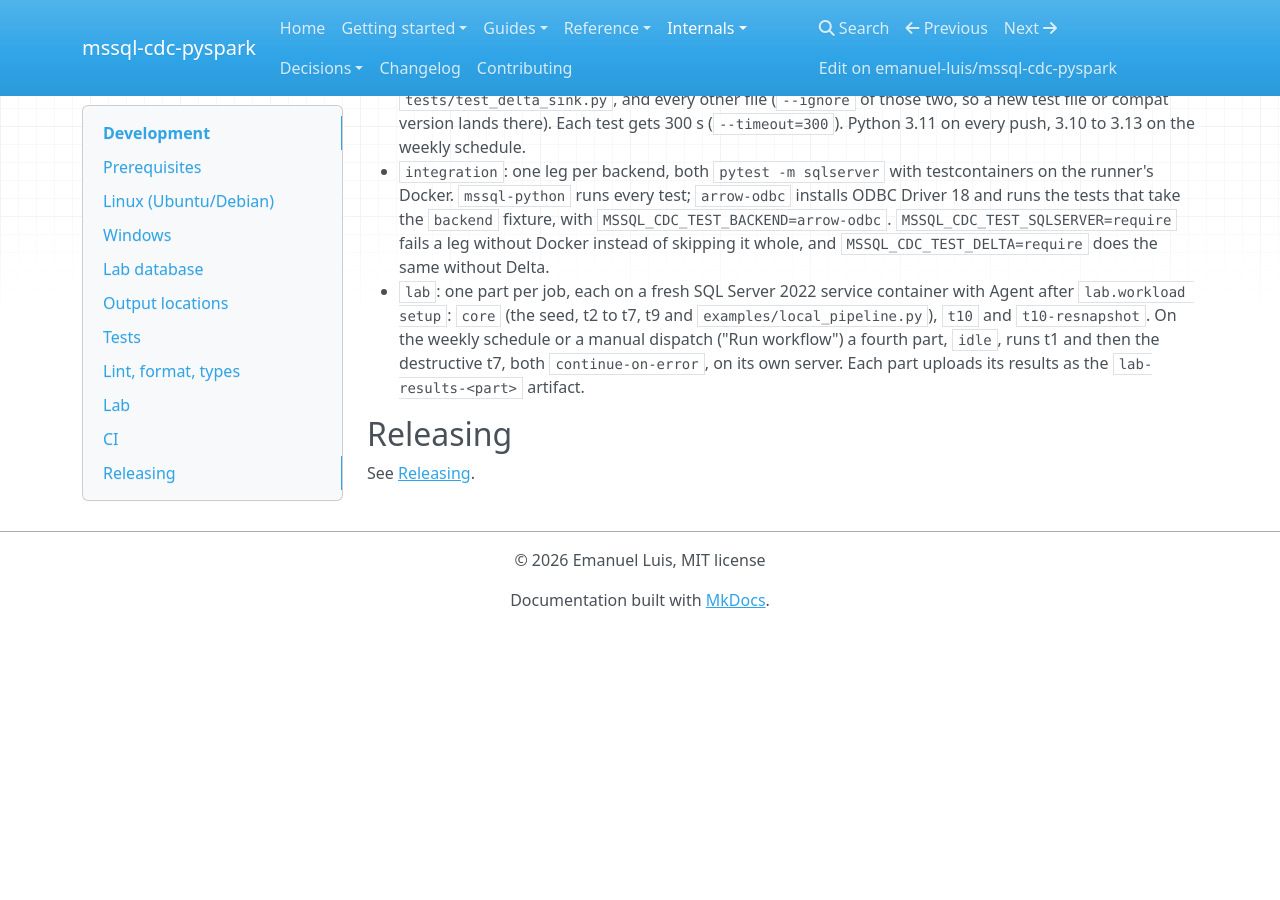
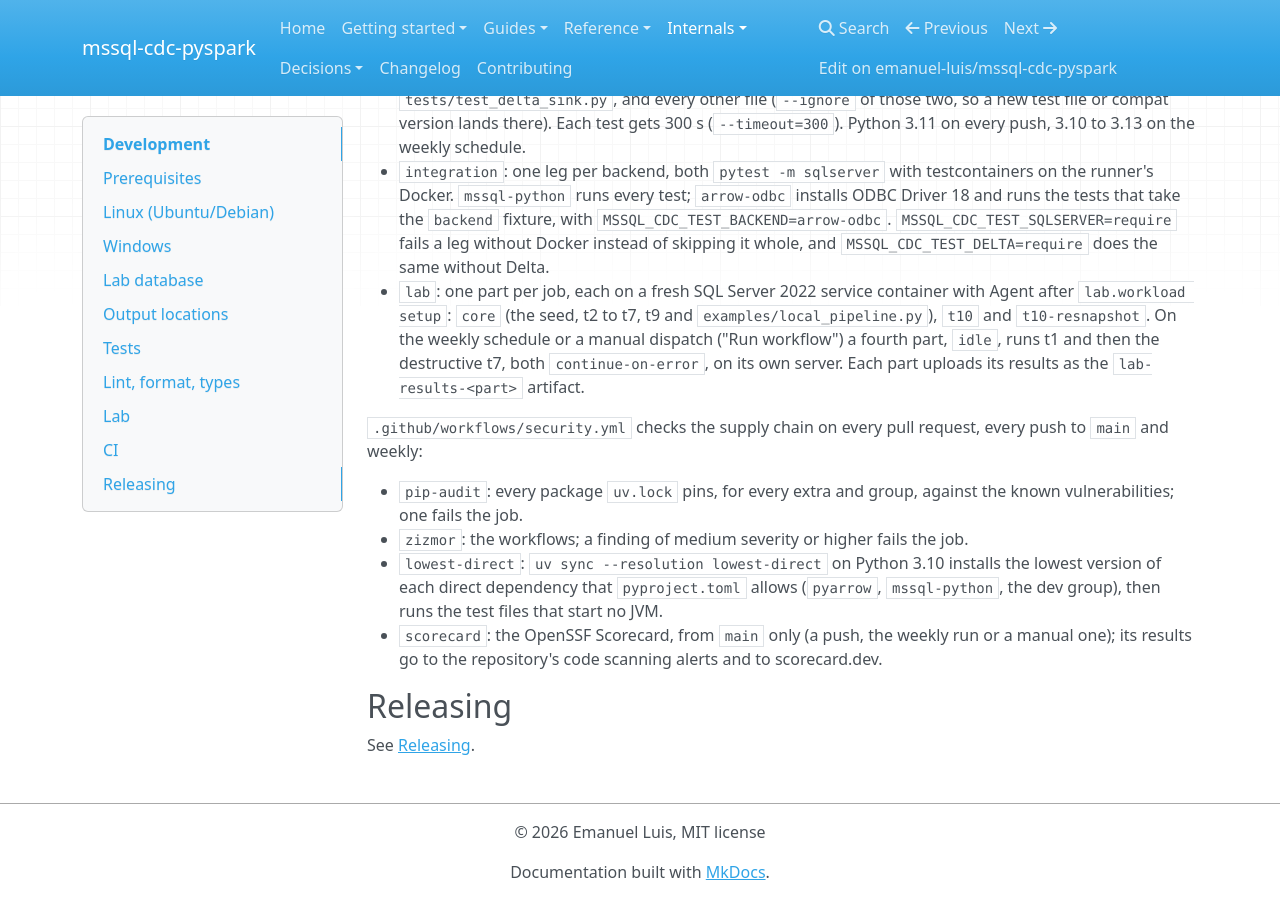
Before and after one commit to emanuel-luis/mssql-cdc-pyspark, an MkDocs documentation site: the page built from docs/DEVELOPMENT.md, in a window 1280 px wide and 900 px high, scrolled down 3704 px. Built offline with MkDocs 1.6.1, drawn with Linux system fonts in a browser that asks for light colours; nearby versions of some CDN libraries; before the commit the page ends 4332 px from its top, so only the background shows below that.

Commit message:
ci: supply-chain checks in a security workflow
0.2.1's plan adds supply-chain checks. Nothing in CI looked at known vulnerabilities
in the locked dependencies, at the workflows themselves, or at whether the floors the
package declares (pyarrow>=18, mssql-python>=1.5) still work: every job installs
uv.lock's newest pins.

A new workflow, so ci.yml (being reworked separately) stays untouched. Permissions
are empty at the top and granted per job; actions pinned to commit SHAs, tools to
exact versions (pip-audit 2.10.1, zizmor 1.30.1). Pull requests, pushes to main and
a weekly run:

- pip-audit: uv export --frozen of every extra and group, with hashes, audited with
  --disable-pip so it checks exactly what uv.lock pins (65 packages, none known
  vulnerable on 2026-10-06).
- zizmor over .github/workflows, failing at medium severity or higher, with the
  online audits (impostor commits, known-vulnerable actions). security.yml itself
  has no finding, pedantic persona included; ci.yml's actions/cache steps are
  flagged (cache-poisoning, high, low confidence, because ci.yml also runs on v*
  tags), so this job stays red until ci.yml addresses them.
- lowest-direct: uv sync --resolution lowest-direct on Python 3.10 (it re-resolves
  and rewrites uv.lock in the runner only), then the test files that start no JVM,
  listed by name: main has no spark marker yet to select them with
  -m "not spark and not sqlserver". Run locally on Windows, the floors already
  showed a problem: with pyarrow 18.x imported first, importing mssql_python (1.5.0
  or 1.15.0) crashes the interpreter (access violation); with pyarrow 19 it does not.
- scorecard: ossf/scorecard-action from main only (push, weekly, manual run),
  results published and the SARIF uploaded to code scanning; the job keeps to the
  steps Scorecard's publishing verification accepts.

```diff
--- a/docs/DEVELOPMENT.md
+++ b/docs/DEVELOPMENT.md
@@ -195,6 +195,18 @@ See `LAB.md`. Each check writes `lab/results/<check>-<utc>.json` (gitignored).
   a fourth part, `idle`, runs t1 and then the destructive t7, both `continue-on-error`, on
   its own server. Each part uploads its results as the `lab-results-<part>` artifact.
 
+`.github/workflows/security.yml` checks the supply chain on every pull request, every push
+to `main` and weekly:
+
+* `pip-audit`: every package `uv.lock` pins, for every extra and group, against the known
+  vulnerabilities; one fails the job.
+* `zizmor`: the workflows; a finding of medium severity or higher fails the job.
+* `lowest-direct`: `uv sync --resolution lowest-direct` on Python 3.10 installs the lowest
+  version of each direct dependency that `pyproject.toml` allows (`pyarrow`, `mssql-python`,
+  the dev group), then runs the test files that start no JVM.
+* `scorecard`: the OpenSSF Scorecard, from `main` only (a push, the weekly run or a manual
+  one); its results go to the repository's code scanning alerts and to scorecard.dev.
+
 ## Releasing
 
 See [Releasing](RELEASING.md).
```
Also changed, not shown: CHANGELOG.md (+9 -0 lines), 1 other file.
